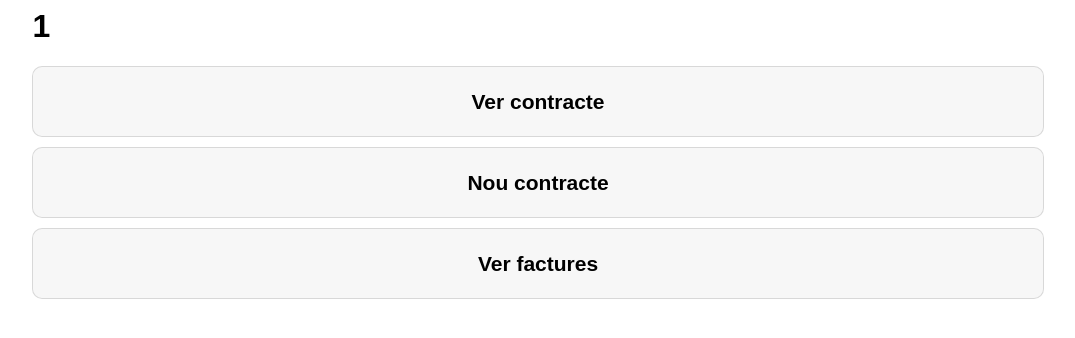
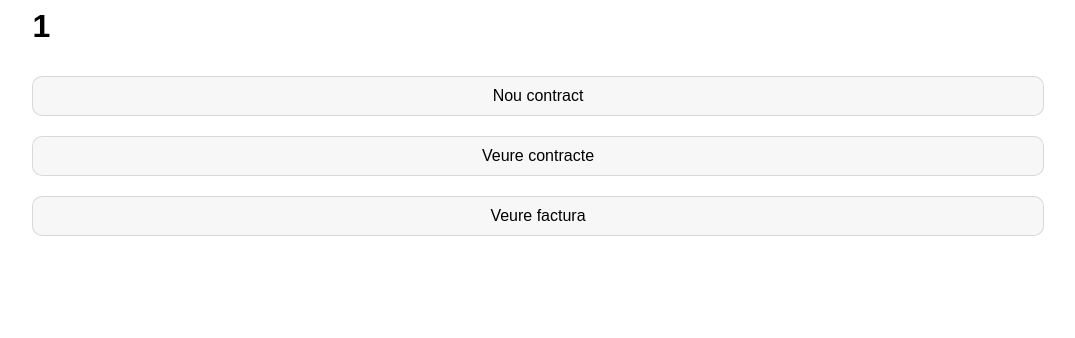
Before and after one commit to pedrofont11/practicaBBDD2, a PHP site: page /home.php?nomUsuari=1 in a window 1280 px wide. Shown: the top 338 px of the page, without its empty margins (102-1177 px from the left). Run offline with PHP 8.4, Linux system fonts and the light colour scheme.

Commit message:
home routes

```diff
--- a/pagines/home.php
+++ b/pagines/home.php
@@ -18,15 +18,15 @@
             border-radius: 10px;
             margin: 10px 0;
             text-align: center;
+                width: 100%;
+                height: 40px;
+                font-size: 16px;
+                font-family: Avenir, sans-serif;
+ font-weight: 400;
             }
 
             .option:hover{
             cursor: pointer;
-            }
-
-            .title-card{
-            font-size: 14px;
-            font-weight: lighter;
             }
         </style>
     </head>
@@ -37,22 +37,25 @@
          $nomUsuari = $_GET['nomUsuari'];
          ?>
         <h1><?php echo $nomUsuari?></h1>
-        <section class="option contracte">
-            <div class="title-card">
-                <h2>Ver contracte</h2>
-            </div>
-        </section>
-        <section class="option nou-contracte">
-            <div class="title-card">
-                <h2 onclick="<?php echo 'text' ?>">Nou contracte</h2>
-
-            </div>
-        </section>
-        <section class="option factures">
-            <div class="title-card">
-                <h2>Ver factures</h2>
-            </div>
-        </section>
+        <form method="post">
+            <input type="submit" name="button1"
+                   class="option" value="Nou contract" />
+            <input type="submit" name="button2"
+                   class="option" value="Veure contracte" />
+            <input type="submit" name="button2"
+                   class="option" value="Veure factura" />
+        </form>
+        <?php
+        if(isset($_POST['button1'])){
+            header("Location: ../FormulariContracte.php");
+        }
+        if(isset($_POST['button2'])){
+            header("Location: ../InsereixUsuaris.php");
+        }
+        if(isset($_POST['button3'])){
+            header("Location: home.php?nomUsuari=".$_POST['usuari']);
+        }
+        ?>
     </div>
 </div>
     </body>
```
